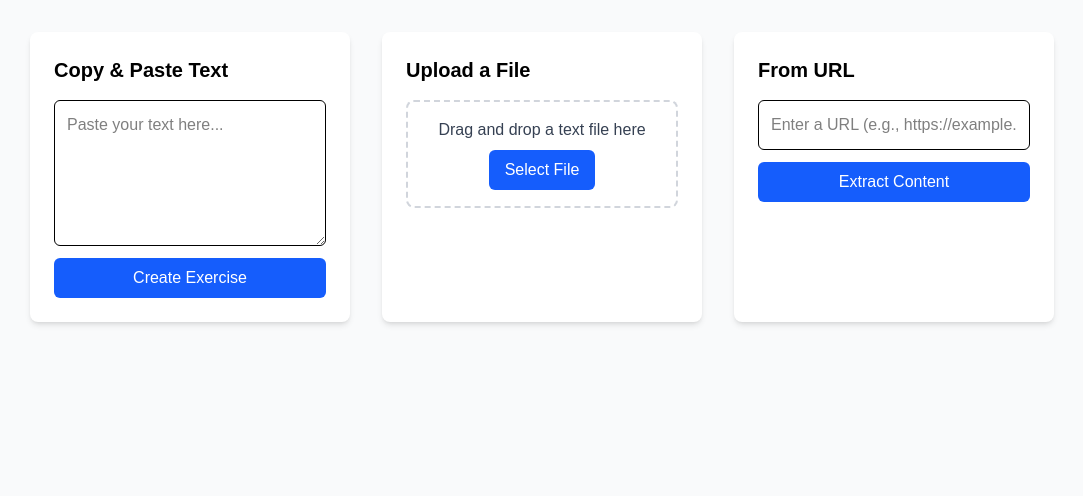
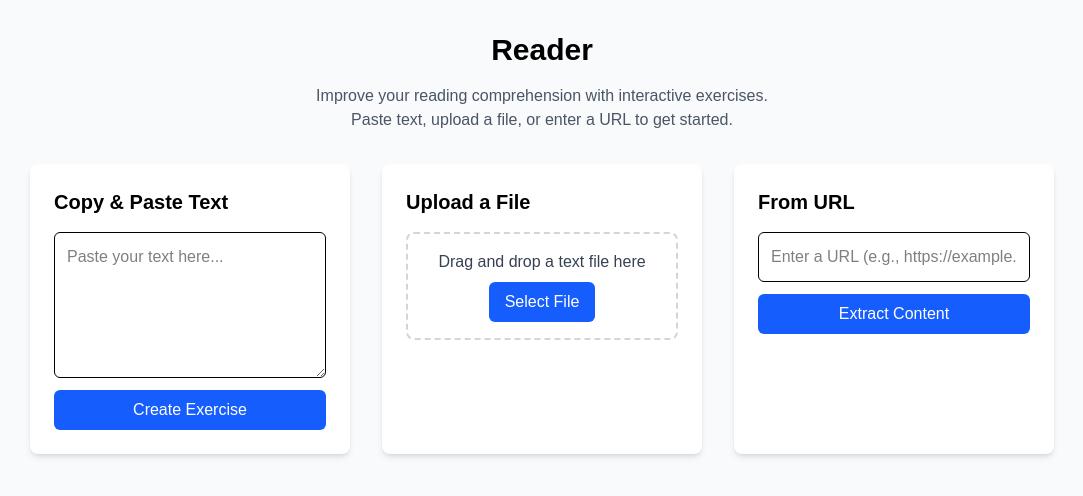
Before and after one commit to RohanAdwankar/active-read, a Next.js app: page / in a window 1280 px wide. Shown: the top 496 px of the page, without its empty margins (98-1181 px from the left). Built offline with nearby package versions, Linux system fonts and the light colour scheme.

Commit message:
Update reader.tsx

```diff
--- a/components/reader.tsx
+++ b/components/reader.tsx
@@ -47,6 +47,13 @@ export default function Reader() {
   return (
     <div className="container mx-auto px-4">
       {!processedText && !loading && (
+        <div>
+          <div className="text-center mb-8">
+            <h1 className="text-3xl font-bold mb-4">Reader</h1>
+            <p className="text-gray-600">Improve your reading comprehension with interactive exercises.</p>
+            <p className="text-gray-600">Paste text, upload a file, or enter a URL to get started.</p>
+          </div>
+
           <div className="max-w-5xl mx-auto">
             <div className="flex flex-col md:flex-row gap-8">
               <div className="flex-1">
@@ -77,6 +84,7 @@ export default function Reader() {
               </div>
             </div>
           </div>
+        </div>
       )}
 
       {loading && (
```
Lines whose indentation alone changed are shown as unchanged.
